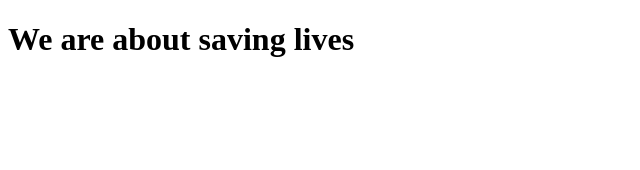
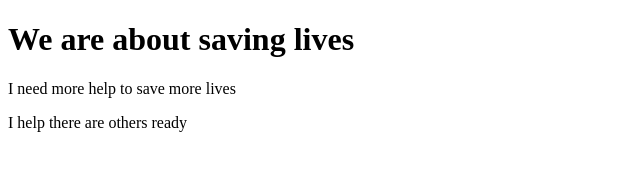
Before and after one commit to marxyng/lilPractice, a plain HTML site: page about.html in a window 1280 px wide. Shown: the whole page, without its empty margins (0-640 px from the left). Drawn offline with Linux system fonts and the light colour scheme.

Commit message:
update to about.htm.

```diff
--- a/about.html
+++ b/about.html
@@ -9,5 +9,8 @@
 <body>
     <h1>We are about saving lives</h1>
 
+    <p>I need more help to save more lives</p>
+    <p> I help there are others ready</p>
+
 </body>
 </html>
```
